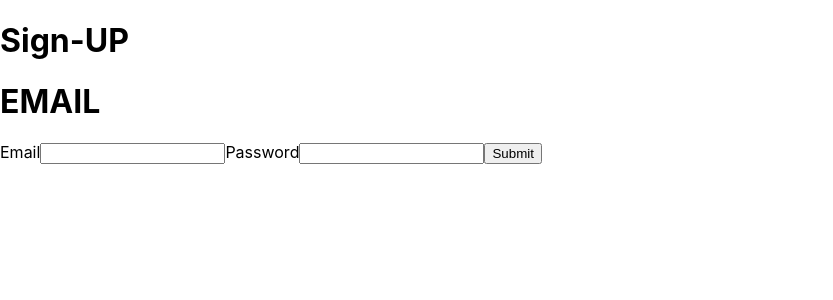
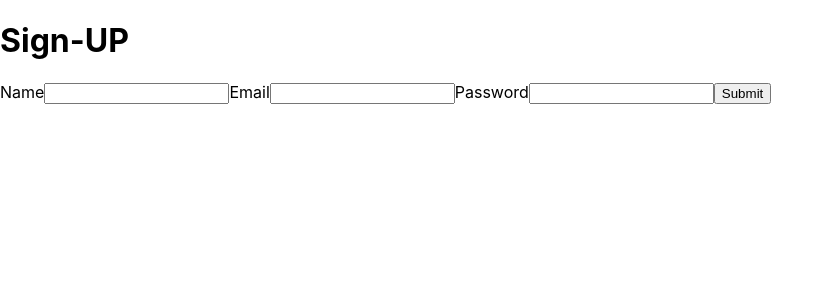
Before and after one commit to Dash1704/Sonder, a React (Create React App) app in the folder client/: page /signup in a window 1280 px wide. Shown: the top 300 px of the page, without its empty margins (0-833 px from the left). Built offline with nearby package versions, Linux system fonts and the light colour scheme.

Commit message:
Altered inputs and and sign-up code to reflect schema

```diff
--- a/client/src/components/Signupform/Signupform.js
+++ b/client/src/components/Signupform/Signupform.js
@@ -1,7 +1,7 @@
 import React, {useState} from 'react';
 
 const SignupForm = () => {
-
+    const [name, setName] = useState("");
     const [email, setEmail] = useState("");
     const [password, setPassword] = useState("");
     const postSignup = () => {
@@ -9,6 +9,7 @@
             method: "post",
             headers: {'Content-Type':'application/json'},
             body: JSON.stringify({
+                name,
                 email,
                 password
             })
@@ -21,8 +22,13 @@
     return (
 
     <div>
-        <h1>EMAIL</h1>
         <form>
+            <label htmlFor="name">Name</label>
+            <input type="text"
+                data-testid="name"
+                value={name}
+                onChange = {(e) => setName(e.target.value)}
+            />
             <label htmlFor="email">Email</label>
             <input type="text"
                 data-testid="email"
```
